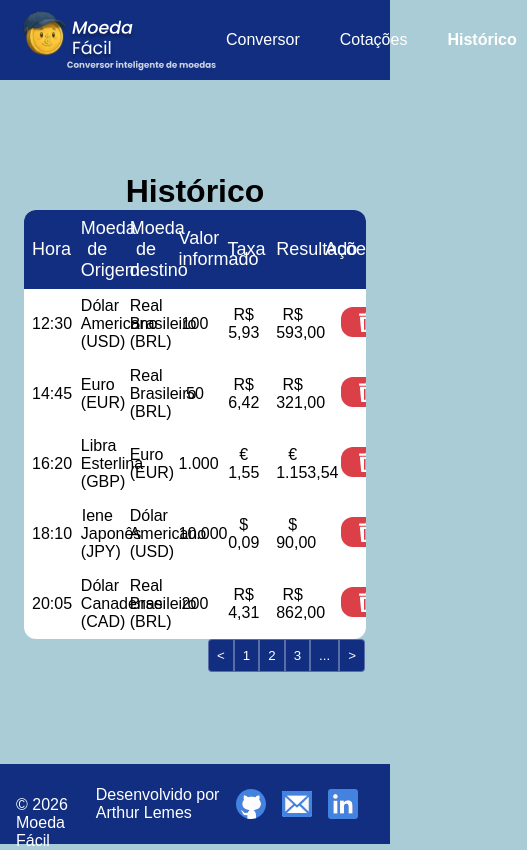
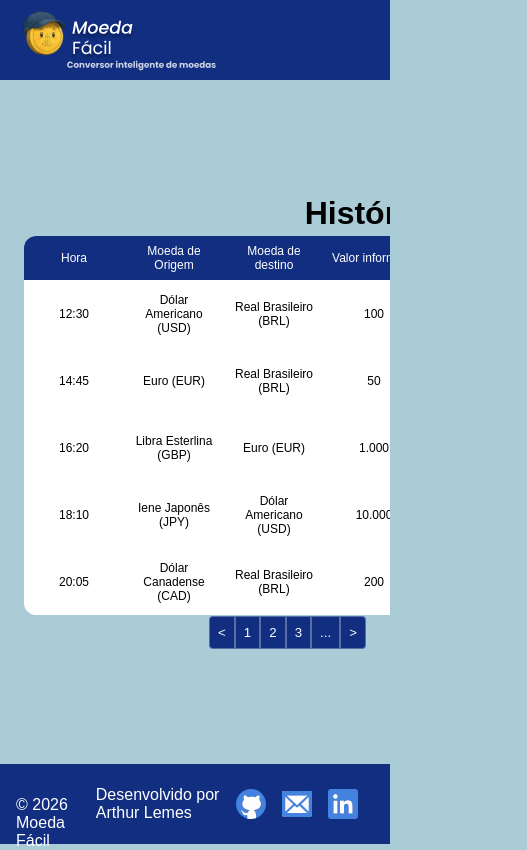
Before and after one commit to arthurp1910/moeda-facil, a React (Vite) app: page /historico in a window 390 px wide. Shown: the whole page, 527 px wide, since content can reach past the window. Built offline with nearby package versions, Linux system fonts and the light colour scheme.

Commit message:
feat: update HTML structure, enhance Navbar styles, and improve ConversionHistory layout for better responsiveness

```diff
--- a/index.html
+++ b/index.html
@@ -1,10 +1,9 @@
 <!doctype html>
-<html lang="en">
+<html lang="pt">
   <head>
     <meta charset="UTF-8" />
-    <link rel="icon" type="image/svg+xml" href="/favicon.svg" />
     <meta name="viewport" content="width=device-width, initial-scale=1.0" />
-    <title>moeda-facil</title>
+    <link rel="stylesheet" href="styles.css" />
   </head>
   <body>
     <div id="root"></div>
--- a/src/components/layout/Navbar.css
+++ b/src/components/layout/Navbar.css
@@ -1,4 +1,4 @@
-.navbar{
+.navbar {
   display: flex;
   height: 80px;
   background-color: var(--color-primary);
@@ -8,11 +8,11 @@
   padding: 8px 16px;
 }
 
-.menu{
+.menu {
   display: flex;
   flex-direction: row;
   gap: 40px;
-    background-color:transparent;
+  background-color: transparent;
   padding: 10px;
   background: transparent;
   color: var(--color-text-light);
@@ -25,3 +25,9 @@
 .menuLink.ativo {
   font-weight: 700;
 }
+@media screen and (max-width: 807px) {
+  /*menu navbar */
+  .menu {
+    display: none;
+  }
+}
--- a/src/index.css
+++ b/src/index.css
@@ -11,7 +11,7 @@
   --color-text: #000000;
   --color-text-light: #ffffff;
   --color-border: #aaccd6;
-  --color-botaoexcluir: #DB3F47;
+  --color-botaoexcluir: #db3f47;
 
   --font-main: "Poppins", Arial, sans-serif;
 }
@@ -63,24 +63,8 @@ button {
   flex: 1;
 }
 
-@view-transition {
-  navigation: auto;
+@media screen and (max-width: 807px) {
+  .conversionHistory {
+    flex-direction: column;
+  }
 }
-
-::view-transition-old(root) {
-  animation: fade-out 0.3s ease;
-}
-
-::view-transition-new(root) {
-  animation: fade-in 0.3s ease;
-}
-
-@keyframes fade-out {
-  from { opacity: 1; }
-  to { opacity: 0; }
-}
-
-@keyframes fade-in {
-  from { opacity: 0; }
-  to { opacity: 1; }
-}
--- a/src/pages/ConversionHistory.css
+++ b/src/pages/ConversionHistory.css
@@ -1,4 +1,4 @@
-.conversionHistory{
+.conversionHistory {
   display: flex;
   align-items: center;
   flex-direction: column;
@@ -7,7 +7,7 @@
 }
 
 .tabelaHistorico {
-  width: calc(100% - 48px);
+  width: 100%;
   table-layout: fixed;
   background-color: var(--color-white);
   border-radius: 12px;
@@ -19,6 +19,7 @@
   font-size: 32px;
   font-weight: 700;
   color: var(--color-text-black);
+  margin-bottom: 4px;
 }
 
 .tabelaHistorico th,
@@ -28,14 +29,14 @@
   padding: 8px;
 }
 
-.botaoExcluir{
+.botaoExcluir {
   background-color: transparent;
   color: var(--color-text-light);
   padding: 8px 16px;
   border-radius: 12px;
 }
 
-.cabecalhoHistorico th{
+.cabecalhoHistorico th {
   background-color: var(--color-primary);
   color: var(--color-text-light);
   font-size: 18px;
@@ -52,40 +53,65 @@
   border-top-right-radius: 12px;
 }
 
-.botaoExcluir:hover{
+.botaoExcluir:hover {
   opacity: 0.8;
 }
 
-.botaoExcluir{
+.botaoExcluir {
   padding: 8px 16px;
   border-radius: 12px;
 }
 
-.paginacao{
+.paginacao {
   display: flex;
+  justify-content: flex-end;
   width: 100%;
-    justify-content: flex-end;
-    margin-right: 50px;
-
+  margin-top: 1px;
 }
 
-.pagina{
+.pagina {
   background-color: var(--color-primary);
   padding: 8px;
   color: var(--color-text-light);
-    border: 1px solid rgba(255, 255, 255, 0.3)
-
+  border: 1px solid rgba(255, 255, 255, 0.3);
 }
 
-.pagina:hover{
+.pagina:hover {
   opacity: 0.6;
   background-color: var(--color-primary);
 }
 
-.pagina:first-of-type{
+.pagina:first-of-type {
   border-radius: 4px 0 0 4px;
 }
 
 .pagina:last-of-type {
   border-radius: 0 4px 4px 0;
 }
+@media screen and (max-width: 807px) {
+  .conversionHistory {
+    overflow-x: auto;
+  }
+
+  .AreaTabela {
+    width: 95%;
+    overflow-x: auto;
+  }
+  .cabecalhoHistorico th {
+    font-size: 12px;
+  }
+
+  .tabelaHistorico {
+    min-width: 700px;
+    font-size: 12px;
+  }
+
+  .botaoExcluir img {
+    width: 32px;
+    height: 32px;
+  }
+}
+.areaTabela {
+  width: calc(100% - 48px);
+  margin: 0 auto;
+}
--- a/src/pages/ConversionHistory.tsx
+++ b/src/pages/ConversionHistory.tsx
@@ -51,7 +51,7 @@ export default function ConversionHistory() {
 
   return (
     <section className="conversionHistory">
-
+      <div className="areaTabela">
         <table className="tabelaHistorico">
           <caption className="tituloTabela">Histórico</caption>
           <thead className="cabecalhoHistorico">
@@ -82,7 +82,7 @@ export default function ConversionHistory() {
             ))}
           </tbody>
         </table>
-    <div className = "paginacao">
+        <div className="paginacao">
           <button className="pagina" type="button">
             {"<"}
           </button>
@@ -102,6 +102,7 @@ export default function ConversionHistory() {
             {">"}
           </button>
         </div>
+      </div>
     </section>
   );
 }
```
Lines whose indentation alone changed are shown as unchanged.
